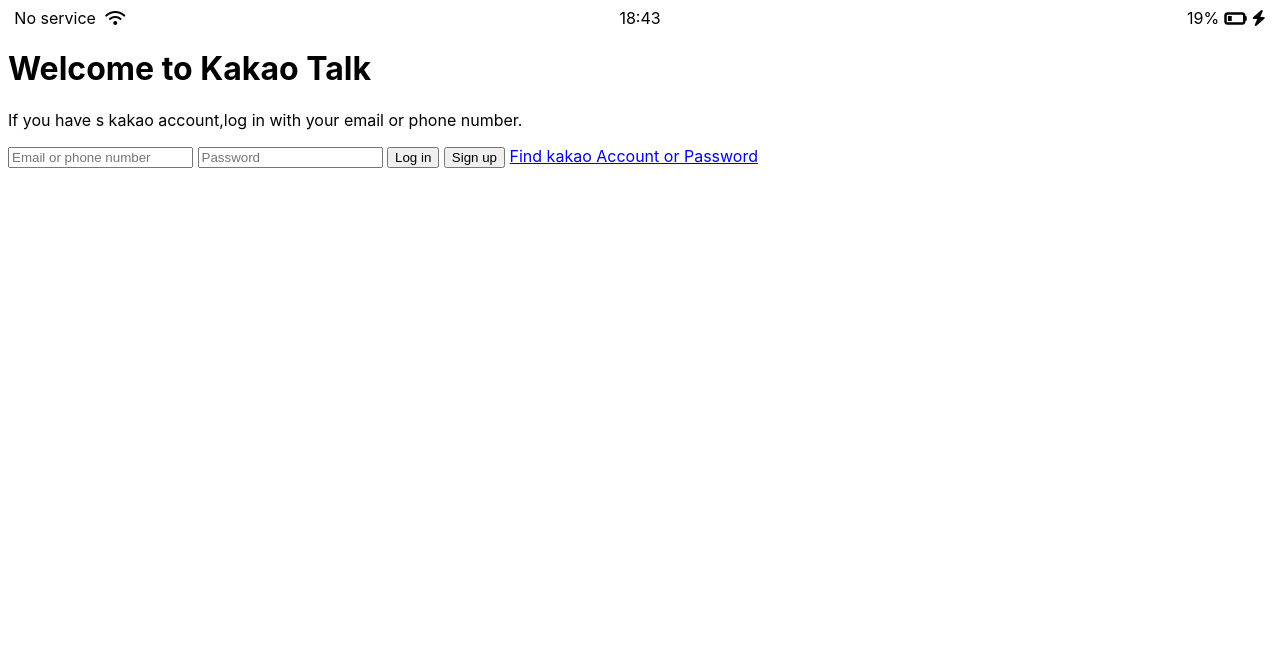
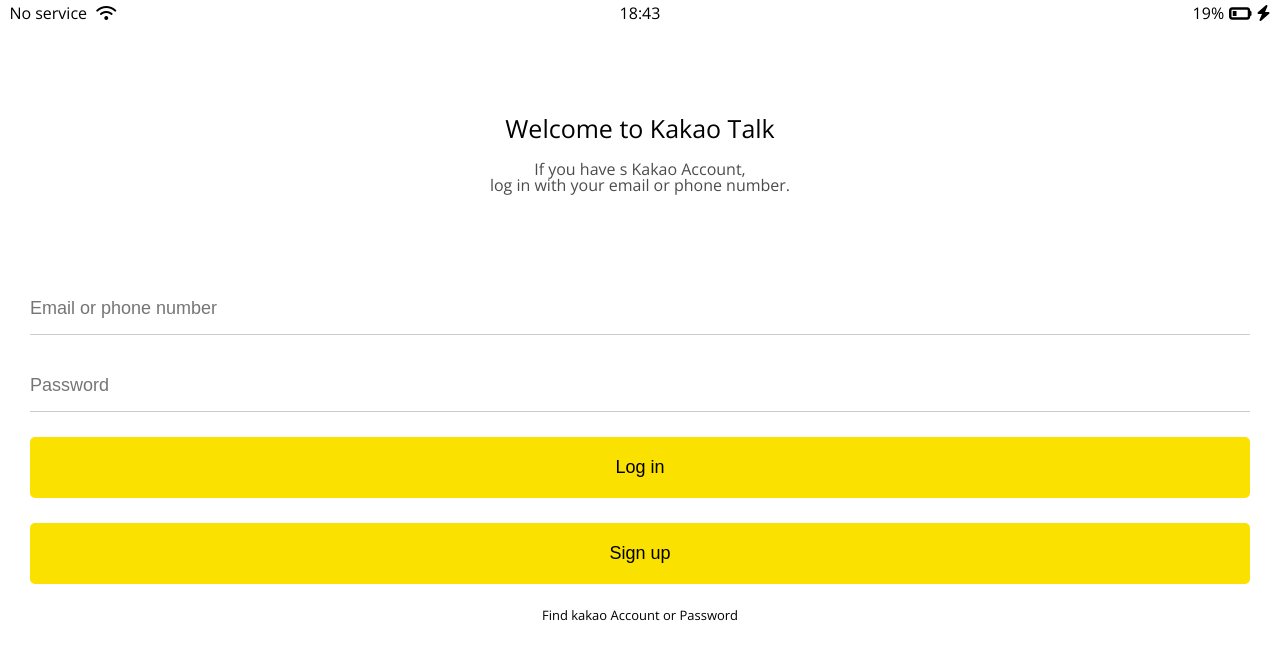
Before and after one commit to JaeKimdev/KakaoTalk-Clone, a plain HTML site: page index.html in a window 1280 px wide. Drawn offline with nearby package versions, Linux system fonts and the light colour scheme.

Commit message:
Log-in page

```diff
--- /dev/null
+++ b/css/reset.css
@@ -0,0 +1,133 @@
+/* http://meyerweb.com/eric/tools/css/reset/
+   v2.0 | 20110126
+   License: none (public domain)
+*/
+
+html,
+body,
+div,
+span,
+applet,
+object,
+iframe,
+h1,
+h2,
+h3,
+h4,
+h5,
+h6,
+p,
+blockquote,
+pre,
+a,
+abbr,
+acronym,
+address,
+big,
+cite,
+code,
+del,
+dfn,
+em,
+img,
+ins,
+kbd,
+q,
+s,
+samp,
+small,
+strike,
+strong,
+sub,
+sup,
+tt,
+var,
+b,
+u,
+i,
+center,
+dl,
+dt,
+dd,
+ol,
+ul,
+li,
+fieldset,
+form,
+label,
+legend,
+table,
+caption,
+tbody,
+tfoot,
+thead,
+tr,
+th,
+td,
+article,
+aside,
+canvas,
+details,
+embed,
+figure,
+figcaption,
+footer,
+header,
+hgroup,
+menu,
+nav,
+output,
+ruby,
+section,
+summary,
+time,
+mark,
+audio,
+video {
+  margin: 0;
+  padding: 0;
+  border: 0;
+  font-size: 100%;
+  font: inherit;
+  vertical-align: baseline;
+}
+/* HTML5 display-role reset for older browsers */
+article,
+aside,
+details,
+figcaption,
+figure,
+footer,
+header,
+hgroup,
+menu,
+nav,
+section {
+  display: block;
+}
+body {
+  line-height: 1;
+}
+ol,
+ul {
+  list-style: none;
+}
+blockquote,
+q {
+  quotes: none;
+}
+blockquote:before,
+blockquote:after,
+q:before,
+q:after {
+  content: "";
+  content: none;
+}
+table {
+  border-collapse: collapse;
+  border-spacing: 0;
+}
+
+input:focus {
+  outline: none;
+}
--- /dev/null
+++ b/css/status-bar.css
@@ -0,0 +1,32 @@
+body {
+  font-family: -apple-system, BlinkMacSystemFont, "Segoe UI", Roboto, Oxygen,
+    Ubuntu, Cantarell, "Open Sans", "Helvetica Neue", sans-serif;
+}
+
+.status-bar {
+  display: flex;
+  justify-content: center;
+  padding: 5px 3px;
+}
+
+.status-bar__column {
+  width: 33%;
+}
+.status-bar__column:first-child span {
+  margin-right: 5px;
+}
+
+.status-bar__column:nth-child(2) {
+  display: flex;
+  justify-content: center;
+}
+
+.status-bar__column:last-child {
+  display: flex;
+  justify-content: flex-end;
+  align-items: center;
+}
+
+.status-bar__column .fa-battery-quarter {
+  margin: 0px 5px;
+}
--- a/css/styles.css
+++ b/css/styles.css
@@ -1,31 +1,65 @@
+@import url("https://fonts.googleapis.com/css2?family=Open+Sans:wght@300;400&display=swap");
+@import "reset.css";
+@import "status-bar.css";
+@import "variables.css";
+
 body {
-  font-family: -apple-system, BlinkMacSystemFont, "Segoe UI", Roboto, Oxygen,
-    Ubuntu, Cantarell, "Open Sans", "Helvetica Neue", sans-serif;
+  font-family: "Open Sans", sans-serif;
 }
 
-.status-bar {
+.welcome-header {
+  margin: 90px 0px;
+  text-align: center;
   display: flex;
-  justify-content: center;
-}
-
-.status-bar__column {
-  width: 33%;
-}
-.status-bar__column:first-child span {
-  margin-right: 5px;
-}
-
-.status-bar__column:nth-child(2) {
-  display: flex;
-  justify-content: center;
-}
-
-.status-bar__column:last-child {
-  display: flex;
-  justify-content: flex-end;
+  flex-direction: column;
   align-items: center;
 }
 
-.status-bar__column .fa-battery-quarter {
-  margin: 0px 5px;
+.welcome-header__title {
+  margin-bottom: 20px;
+  font-size: 25px;
 }
+
+.welcom-header__text {
+  width: 65%;
+  opacity: 0.7;
+}
+
+#login-form {
+  display: flex;
+  flex-direction: column;
+  margin: 0px 30px;
+}
+
+#login-form input {
+  border: none;
+  padding: 15px 0px;
+  font-size: 18px;
+  margin-bottom: 25px;
+}
+
+#login-form input:not([type="submit"]) {
+  border-bottom: 1px solid rgba(0, 0, 0, 0.2);
+  transition: border-color 0.3s ease-in-out;
+}
+
+#login-form input ::placeholder {
+  color: rgba(0, 0, 0, 0.4);
+}
+
+#login-form input:focus {
+  border-color: var(--yellow);
+}
+
+#login-form input[type="submit"] {
+  background-color: var(--yellow);
+  cursor: pointer;
+  padding: 20px 0px;
+  border-radius: 5px;
+}
+#login-form a {
+  text-align: center;
+  text-decoration: none;
+  color: inherit;
+  font-size: 13px;
+}
--- /dev/null
+++ b/css/variables.css
@@ -0,0 +1,3 @@
+:root {
+  --yellow: #fae100;
+}
--- a/index.html
+++ b/index.html
@@ -27,7 +27,8 @@
 
     <header class="welcome-header">
         <h1 class="welcome-header__title">Welcome to Kakao Talk</h1>
-        <p class="welcom-header__text"> If you have s kakao account,log in with your email or phone number.</p>
+        <p class="welcom-header__text"> If you have s Kakao Account,</p>
+        <p class="welcom-header__text"> log in with your email or phone number.</p>
     </header>
 
     <form id="login-form">
```
